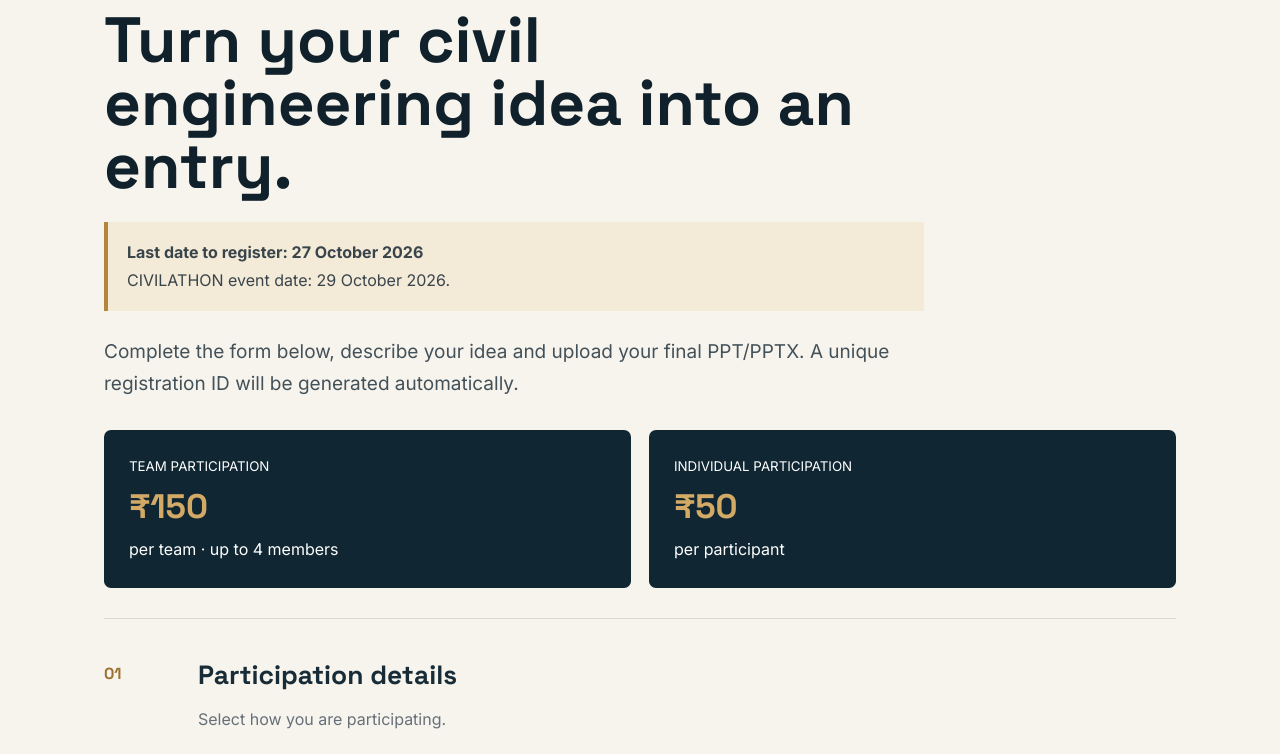
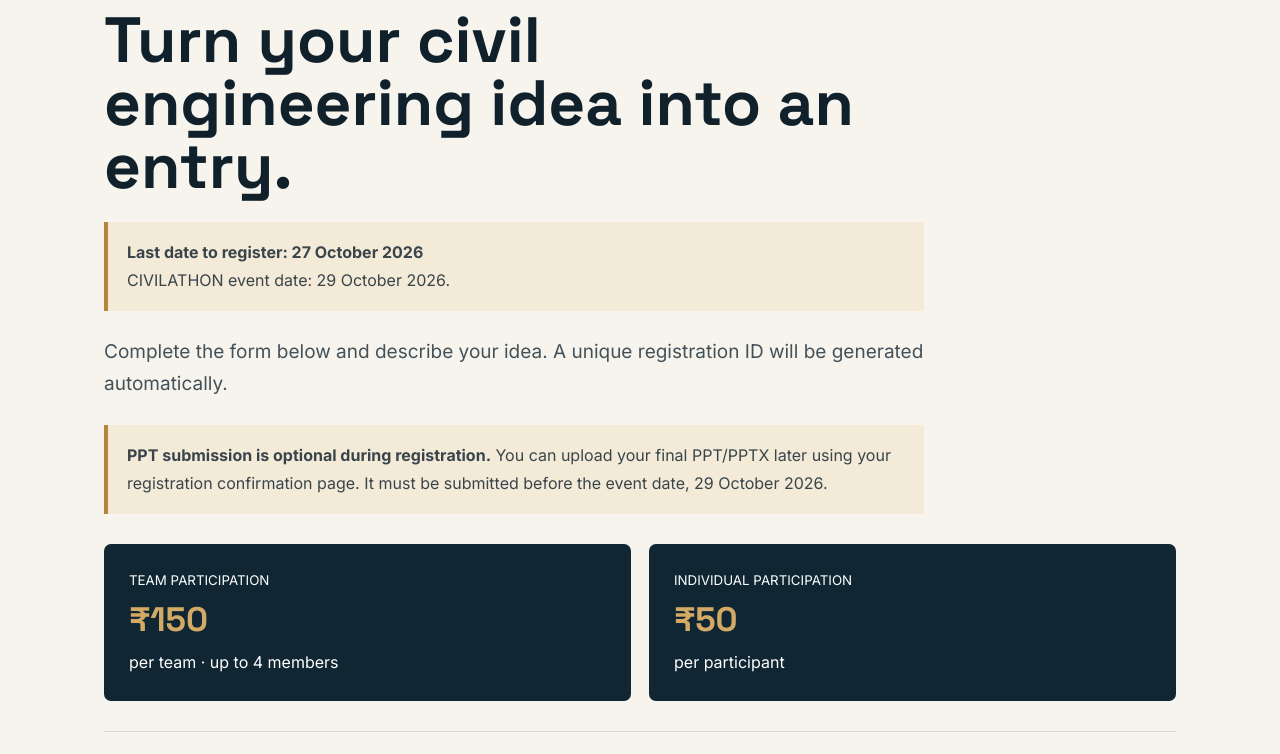
Before and after one commit to atharvdubey2609-debug/CIVILATHON2026, a Flask app: page /register in a window 1280 px wide. Shown: the part 180-934 px from the top of the page. Run offline with Flask 3, Linux system fonts and the light colour scheme.

Commit message:
Make registration PPT upload optional and explain later deadline

```diff
--- a/templates/register.html
+++ b/templates/register.html
@@ -4,7 +4,8 @@
   <div class="registration-intro">
     <span class="eyebrow">CIVILATHON REGISTRATION</span>
     <h1>Turn your civil engineering idea into an entry.</h1><div class="notice"><strong>Last date to register: 27 October 2026</strong><br>CIVILATHON event date: 29 October 2026.</div>
-    <p class="lead-dark">Complete the form below, describe your idea and upload your final PPT/PPTX. A unique registration ID will be generated automatically.</p>
+    <p class="lead-dark">Complete the form below and describe your idea. A unique registration ID will be generated automatically.</p>
+    <div class="notice"><strong>PPT submission is optional during registration.</strong> You can upload your final PPT/PPTX later using your registration confirmation page. It must be submitted before the event date, 29 October 2026.</div>
   </div>
 
   <div class="fees">
@@ -77,15 +78,16 @@
       <div class="section-number">04</div>
       <div class="form-section-content">
         <h2>PPT submission</h2>
-        <p>Upload your final presentation. Prototype submission is not compulsory.</p>
-        <label class="upload-box">Final PPT / PPTX *<input type="file" name="ppt" accept=".ppt,.pptx" required><span>Choose a .ppt or .pptx file · Maximum 25 MB</span></label>
+        <p>Upload your final presentation now, or submit it later before the event date.</p>
+        <label class="upload-box">Final PPT / PPTX (optional)<input type="file" name="ppt" accept=".ppt,.pptx"><span>Optional during registration · .ppt or .pptx · Maximum 25 MB</span></label>
+        <p class="form-note">Haven't finished your presentation yet? No problem — complete registration now and upload your PPT later using the link on your confirmation page. All PPTs must be submitted before 29 October 2026.</p>
         <div class="notice"><strong>Before submitting:</strong> Check your team details, idea description and presentation carefully. Your registration ID will be generated after successful submission. Enter each participant’s correct enrollment number.</div>
       </div>
     </section>
 
     <div class="form-actions">
       <button class="btn btn-primary" type="submit">Continue to Payment</button>
-      <p>After you submit, your PPT is securely stored and you will be taken to the manual UPI payment screen. Your registration becomes active after successful payment verification.</p>
+      <p>After you submit, you'll be taken to the manual UPI payment screen. If you don't upload a PPT now, you can submit it later before 29 October 2026. Your registration becomes active after successful payment verification.</p>
     </div>
   </form>
 </div>
```
